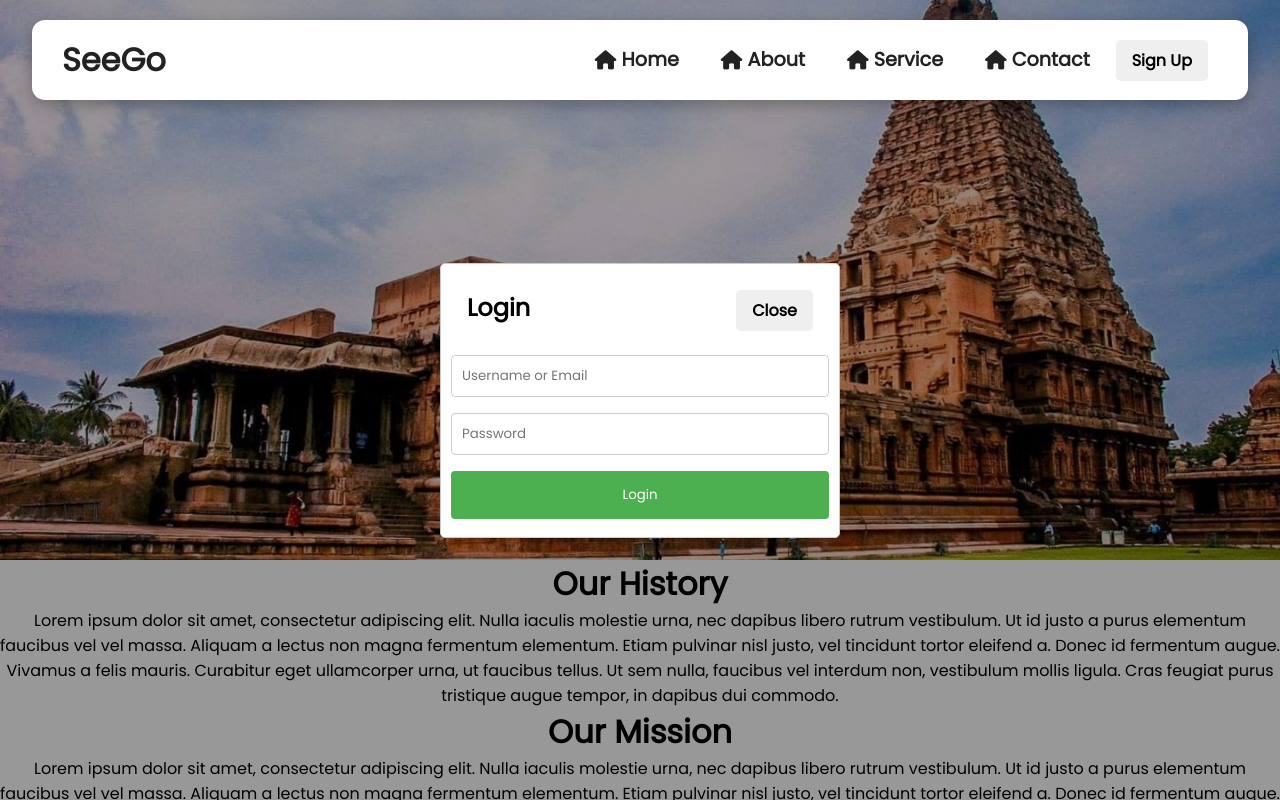
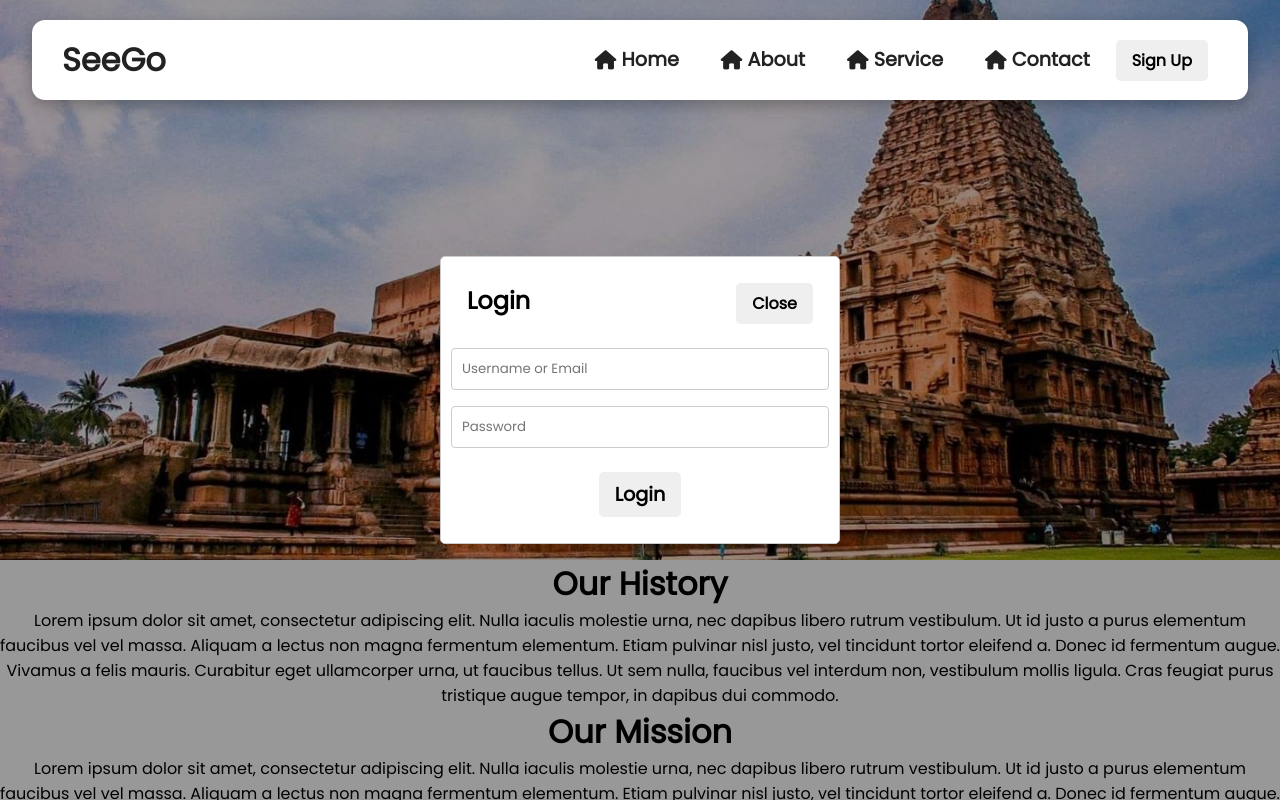
Before and after one commit to Hari-GS/e-com, a React (Create React App) app: page /about in a window 1280 px wide. Both pictures are taken after a click on the button "Sign Up". Shown: the top 800 px of the page. Built offline with nearby package versions, Linux system fonts and the light colour scheme.

Commit message:
changed login box UI

```diff
--- a/src/Components/NavbarStyles.css
+++ b/src/Components/NavbarStyles.css
@@ -130,6 +130,8 @@ button:hover{
         display: block;
     }
 
+
+
     .nav-links-mobile{
         display: block;
         text-align: center;
--- a/src/Components/SignUp.js
+++ b/src/Components/SignUp.js
@@ -15,8 +15,9 @@ function SignUp(props){
             <div>
                 <input type="password" name="password" placeholder="Password" required/>
             </div>
-            <div>
-                <input type="submit" value="Login"/>
+            <div className='login-btn-container'>
+                {/* <input type="submit" value="Login"/> */}
+                <button className='login-btn' type='submit'>Login</button>
             </div>
         </form>
         </div>
--- a/src/Components/SignUpStyles.css
+++ b/src/Components/SignUpStyles.css
@@ -23,16 +23,19 @@ input[type="password"] {
 }
 input[type="submit"] {
     width: 100%;
-    background-color: #4caf50;
-    color: white;
+    background-color: #ccc;
+    color: rgb(0, 0, 0);
     padding: 14px 20px;
     margin: 8px 0;
     border: none;
     border-radius: 4px;
     cursor: pointer;
+    font-size: 1rem;
 }
 input[type="submit"]:hover {
-    background-color: #45a049;
+    background-color: #151516;
+    color: #fff;
+    font-size: 2rem;
 }
 
 .signup{
@@ -53,3 +56,19 @@ input[type="submit"]:hover {
     justify-content: space-between;
     padding: 1rem;
 }
+
+.login-btn{
+    font-size: 1.2rem;
+    margin: 1rem;
+}
+
+.login-btn-container{
+    display: flex;
+    justify-content: center;
+}
+
+@media screen and (max-width:850px) {
+    .login-container{
+        width:100%;
+    }
+}
```
Also changed, not shown: src/Components/Navbar.js (+0 -35 lines).
